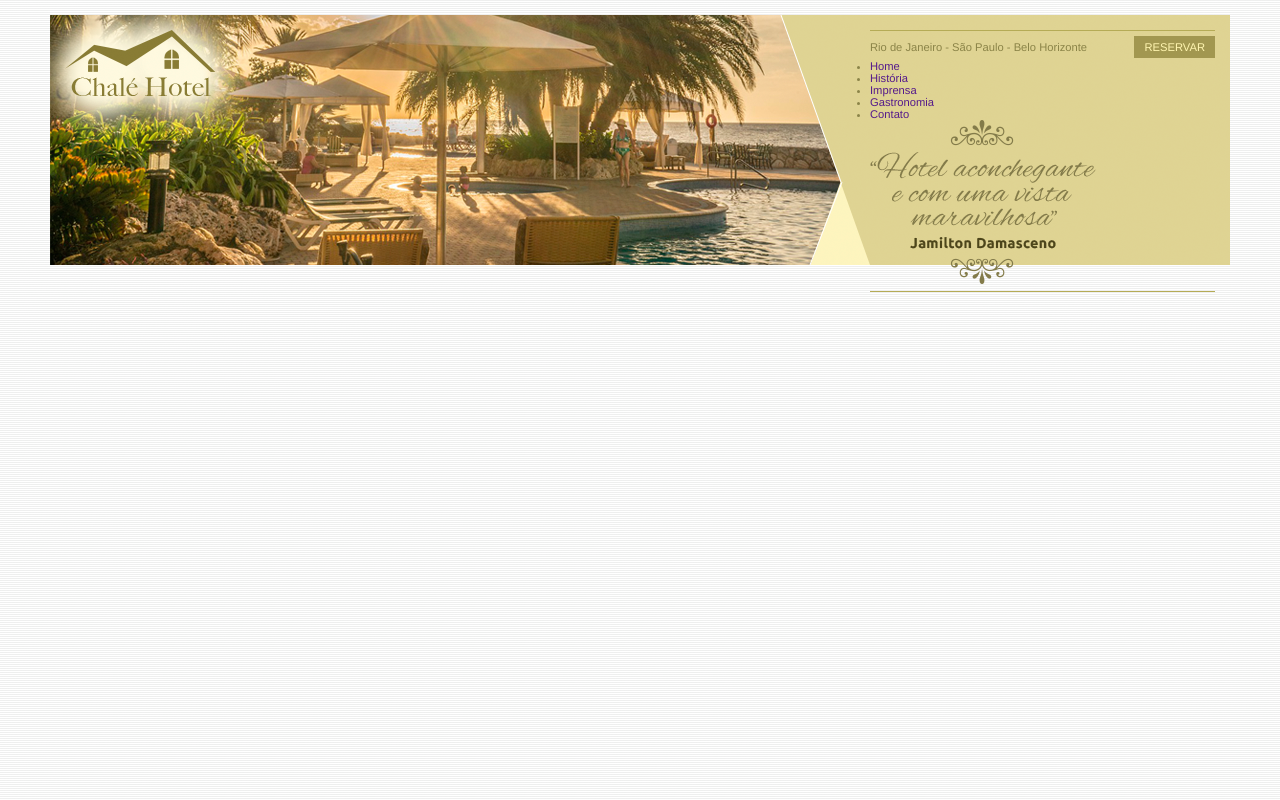
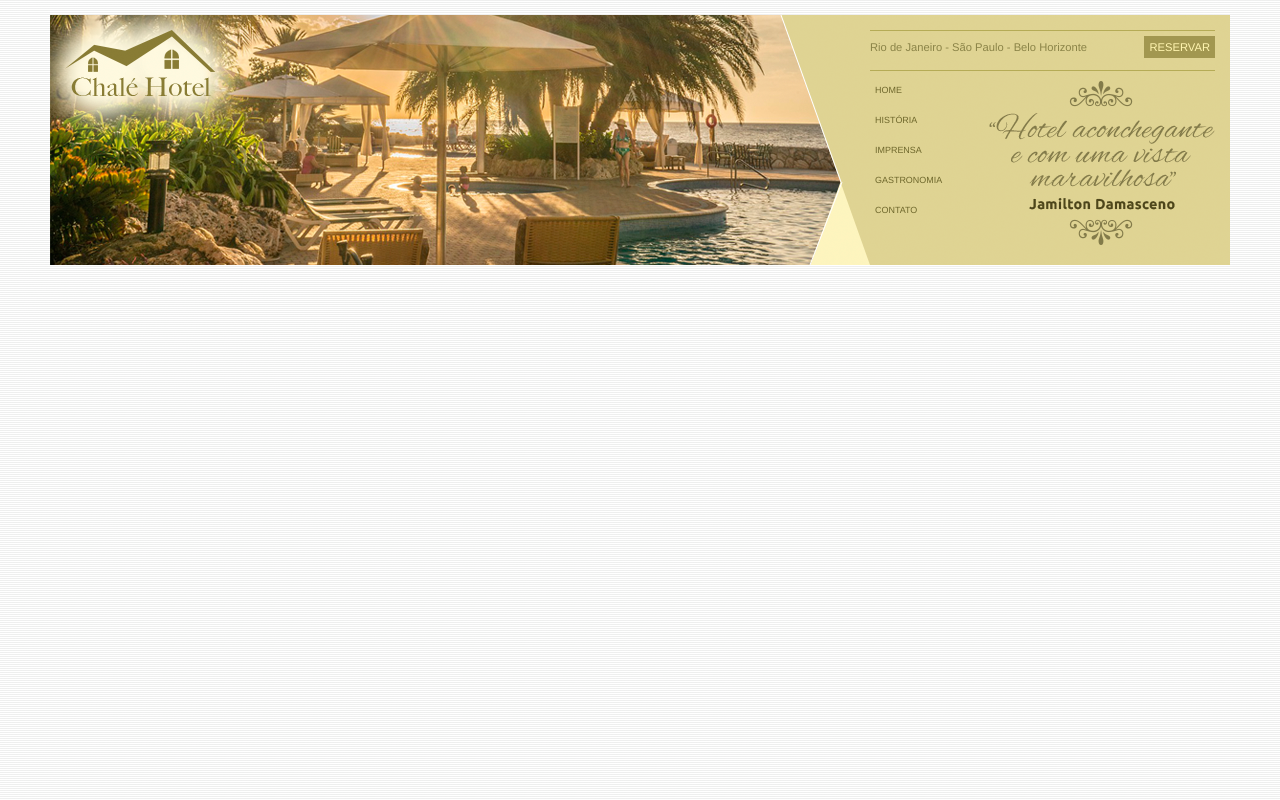
Before and after one commit to schmidtrafael/ChaleDeHotel, a plain HTML site: page index.html in a window 1280 px wide. Drawn offline with Linux system fonts and the light colour scheme.

Commit message:
Ajustes
Ajustando menu navegação
Ajustando depoimento topo site
Ajustando espaçamento padding e margin

```diff
--- a/css/estilo.css
+++ b/css/estilo.css
@@ -9,9 +9,6 @@ body {
 	background: #fff url(../imagens/bg.png);
 	margin: 15px;
 }
-
-
-
 
 
 #container {
@@ -87,6 +84,36 @@ a.reserva {
 	text-transform: uppercase;
 	background: #a29750;
 	color: #fff5b0;
-	padding: 5px 10px;
+	padding: 5px 5px;
 	float: right;
 }
+
+#menu{
+	margin-top: 5px;
+}
+
+ul {
+	list-style: none;
+}
+
+ul#navegacao {
+	float: left;
+		padding-top: 10px;
+}
+
+ul#navegacao a {
+	text-transform: uppercase;
+	font-size: 0.8em;
+
+	padding: 5px;
+	color: #6e672c;
+	line-height:30px;
+}
+
+.depoimento {
+	padding-top: 16px;
+	width: 226px;
+	height: 164px;
+	float: right;
+
+}
--- a/index.html
+++ b/index.html
@@ -19,22 +19,24 @@
 			<div id="area-menu">
 				<div id="conteudo-menu">
 					<div id="menu-locais">
+
 						<span class="locais">
 							Rio de Janeiro - São Paulo - Belo Horizonte
 						</span>
+
 						<a class="reserva" href="">Reservar</a>
 						<div style="clear: both;"></div>
 
-						<div>
+						<div id="menu">
 							<ul id="navegacao">
 								<li><a href="">Home</a></li>
-								<li><a href="">História </li>
-								<li><a href="">Imprensa </li>
-								<li><a href="">Gastronomia </li>
-								<li><a href="">Contato </li>
+								<li><a href="">História</a></li>
+								<li><a href="">Imprensa</a></li>
+								<li><a href="">Gastronomia</a></li>
+								<li><a href="">Contato</a></li>
+							</ul>
 
-								<img class="depoimento" src="imagens/depoimento.png">
-							</ul>
+							<img class="depoimento" src="imagens/depoimento.png">
 
 						</div>
 
```
